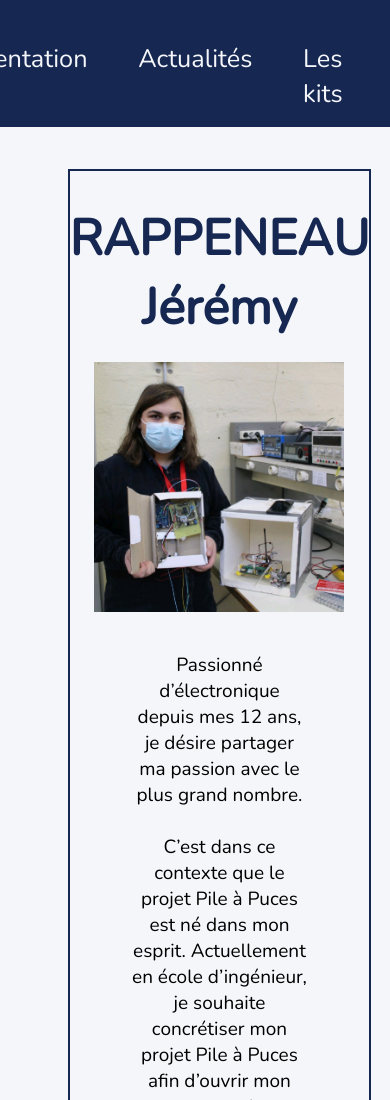
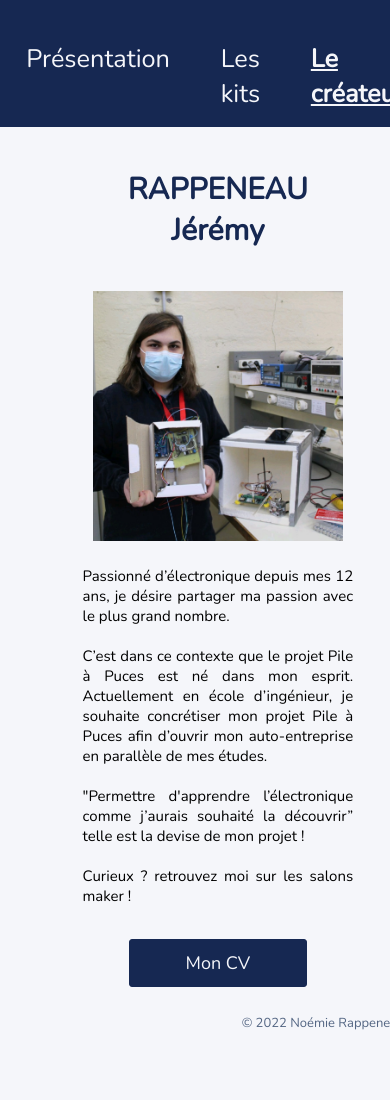
Before and after one commit to koyppa/pile_a_puces, a plain HTML site: page createur.html in a window 390 px wide. Shown: the top 1100 px of the page. After the commit the page ends 1045 px from the top, so only its background shows below. Drawn offline with nearby package versions, Linux system fonts and the light colour scheme.

Commit message:
Mobile version créateur

```diff
--- a/createur.html
+++ b/createur.html
@@ -14,7 +14,7 @@
                 <div class="navlinks">
                     <ul>
                         <li><a href="index.html">Présentation</a></li>
-                        <li><a href="actu.html">Actualités</a></li>
+                        <!--                         <li><a href="actu.html">Actualités</a></li>-->
                         <li><a href="kits.html">Les kits</a></li>
                         <li><a href="createur.html" id="active">Le créateur</a></li>
                     </ul>
@@ -24,22 +24,24 @@
 
         <div class="crea-page">
             <h1 id="crea-title">RAPPENEAU Jérémy</h1>
-            <img src="images/PROMO.jpg" alt="Photo de Jérémy Rappeneau" id="crea-img">
-            <p id="crea-content">Passionné d’électronique depuis mes 12 ans, je désire partager ma passion avec le plus grand nombre. <br>
-                <br>
-                C’est dans ce contexte que le projet Pile à Puces est né dans mon esprit.
-                Actuellement en école d’ingénieur, je souhaite concrétiser mon projet Pile à Puces afin d’ouvrir mon auto-entreprise en parallèle de mes études. <br>
-                <br>
-                "Permettre d'apprendre l’électronique comme j’aurais souhaité la découvrir” telle est la devise de mon projet ! <br>
-                <br>
-                Curieux ? retrouvez moi sur les salons maker ! <br>
-                <br> <br>
+            <img src="images/PROMO.jpg" alt="Photo de Jérémy Rappeneau" id="crea-img" />
+            <p id="crea-content">
+                Passionné d’électronique depuis mes 12 ans, je désire partager ma passion avec le plus grand nombre. <br />
+                <br />
+                C’est dans ce contexte que le projet Pile à Puces est né dans mon esprit. Actuellement en école d’ingénieur, je souhaite
+                concrétiser mon projet Pile à Puces afin d’ouvrir mon auto-entreprise en parallèle de mes études. <br />
+                <br />
+                "Permettre d'apprendre l’électronique comme j’aurais souhaité la découvrir” telle est la devise de mon projet ! <br />
+                <br />
+                Curieux ? retrouvez moi sur les salons maker ! <br />
+                <br />
+                <br />
                 <a href="doc/CV_RAPPENEAU_RALT.pdf" download="CV_RAPPENEAU_RALT.pdf" id="download_button">Mon CV</a>
             </p>
         </div>
 
         <footer>
-            <p class="footer"> &copy; 2022 Noémie Rappeneau</p>
+            <p class="footer">&copy; 2022 Noémie Rappeneau</p>
         </footer>
     </body>
 </html>
--- a/styleCrea.css
+++ b/styleCrea.css
@@ -19,7 +19,7 @@
     text-align: center;
 }
 
-#crea-img{
+#crea-img {
     display: block;
     margin: auto;
     margin-top: 40px;
@@ -32,7 +32,7 @@
     border-radius: 3px;
     color: var(--grey);
     cursor: pointer;
-    text-align: center;;
+    text-align: center;
     font-size: 18px;
     line-height: 20px;
     width: 130px;
@@ -47,3 +47,41 @@
     border: 1px solid var(--dark-blue);
     color: var(--dark-blue);
 }
+
+@media only screen and (max-width: 425px) {
+    .crea-page {
+        border: none;
+        margin: none;
+    }
+
+    #crea-title {
+        color: var(--dark-blue);
+        text-align: center;
+        padding: 0 15px;
+        font-size: 30px;
+        margin: 0;
+        flex-wrap: wrap;
+    }
+
+    #crea-content {
+        padding: 0 15px;
+        margin: 0;
+        font-size: 15px;
+        flex-wrap: wrap;
+        text-align: justify;
+    }
+
+    #crea-img {
+        display: block;
+        margin: 3vh;
+        margin-top: 40px;
+        max-width: 250px;
+    }
+
+    #download_button {
+        position: absolute;
+        top: 97%;
+        left: 50%;
+        transform: translate(-50%, -50%);
+    }
+}
```
